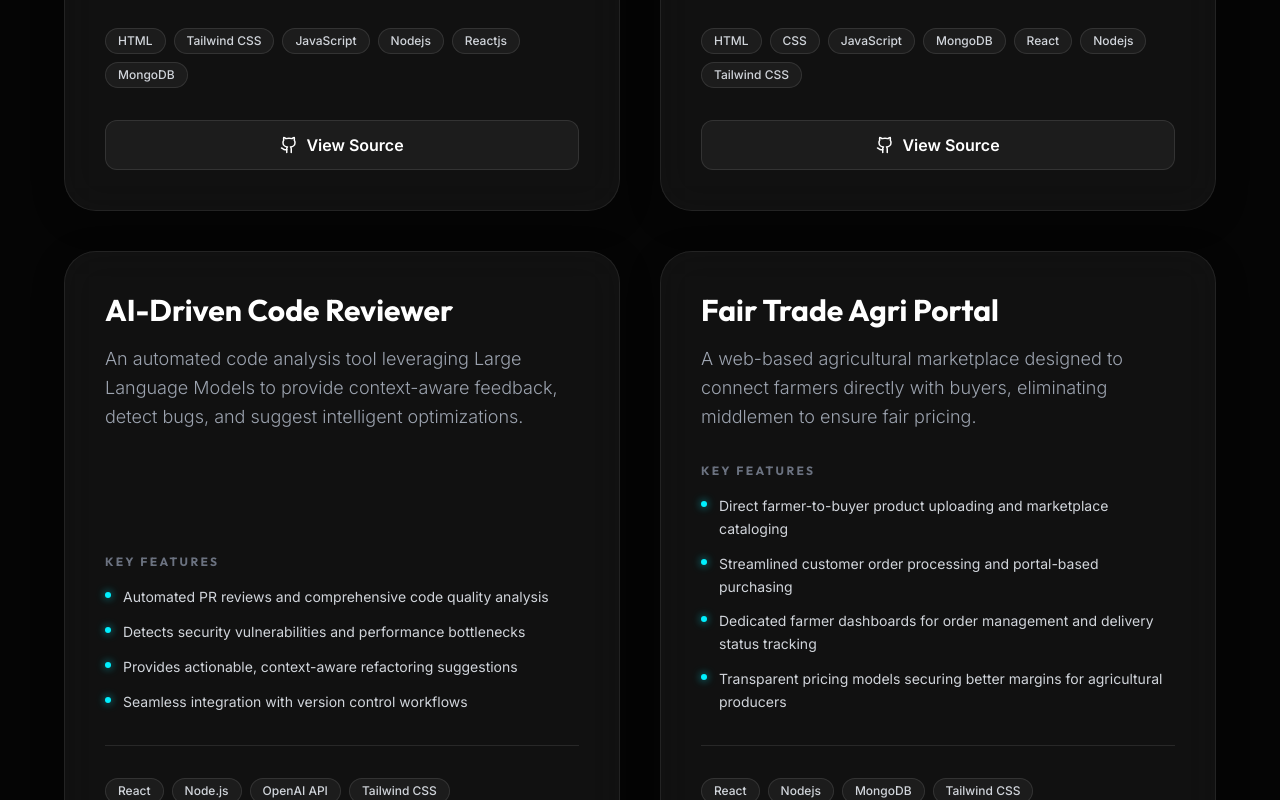
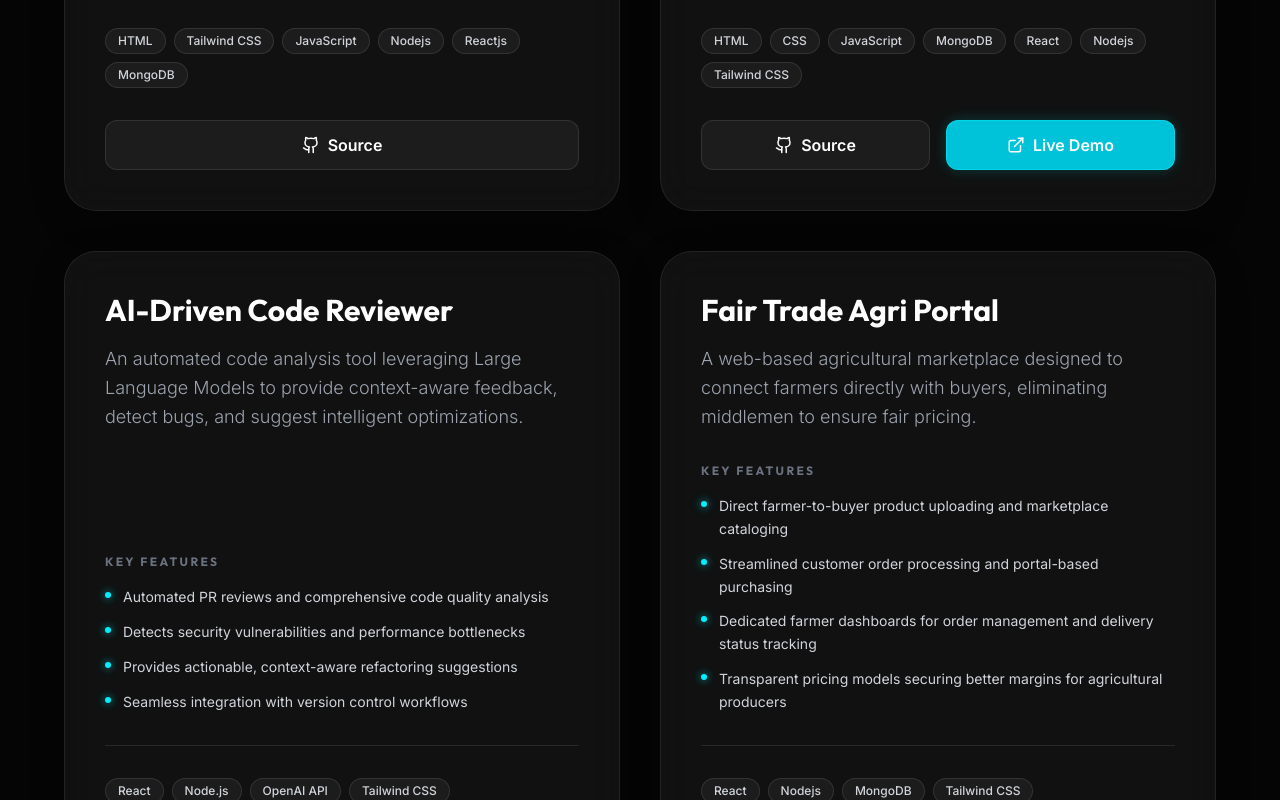
Before and after one commit to gaurav-bedwal/PORTFOLIO-WEBSITE, a React (Vite) app: page / in a window 1280 px wide. Shown: the part 3720-4520 px from the top of the page. Built offline with nearby package versions, Linux system fonts and the light colour scheme.

Commit message:
feat: add live link for car rental project

```diff
--- a/src/components/ui/ProjectCard.jsx
+++ b/src/components/ui/ProjectCard.jsx
@@ -1,8 +1,8 @@
 import React from 'react';
 import { motion } from 'framer-motion';
-import { Github } from 'lucide-react';
+import { Github, ExternalLink } from 'lucide-react';
 
-const ProjectCard = ({ title, description, features, techStack, githubLink, delay = 0 }) => {
+const ProjectCard = ({ title, description, features, techStack, githubLink, liveLink, delay = 0 }) => {
     return (
         <motion.div
             initial={{ opacity: 0, y: 30 }}
@@ -43,17 +43,31 @@ const ProjectCard = ({ title, description, features, techStack, githubLink, dela
                             </span>
                         ))}
                     </div>
-                    <div className="flex">
+                    <div className="flex gap-4">
+                        {githubLink && (
                             <a
                                 href={githubLink}
                                 target="_blank"
                                 rel="noopener noreferrer"
-                            className="group/btn relative inline-flex items-center justify-center px-6 py-3 rounded-xl bg-white/5 hover:bg-white/10 text-white transition-all overflow-hidden border border-white/10 hover:border-brand-500/50 w-full"
+                                className="group/btn relative flex-1 inline-flex items-center justify-center px-4 py-3 rounded-xl bg-white/5 hover:bg-white/10 text-white transition-all overflow-hidden border border-white/10 hover:border-brand-500/50"
                             >
                                 <div className="absolute inset-0 bg-gradient-to-r from-brand-500/20 to-accent-500/20 translate-y-[100%] group-hover/btn:translate-y-0 transition-transform duration-300"></div>
                                 <Github size={18} className="mr-2 relative z-10" />
-                            <span className="font-semibold relative z-10">View Source</span>
+                                <span className="font-semibold relative z-10 text-sm sm:text-base">Source</span>
                             </a>
+                        )}
+                        {liveLink && (
+                            <a
+                                href={liveLink}
+                                target="_blank"
+                                rel="noopener noreferrer"
+                                className="group/btn relative flex-1 inline-flex items-center justify-center px-4 py-3 rounded-xl bg-brand-600 hover:bg-brand-500 text-white transition-all overflow-hidden border border-brand-500/50 hover:border-brand-400 shadow-[0_0_15px_rgba(0,240,255,0.2)]"
+                            >
+                                <div className="absolute inset-0 bg-gradient-to-r from-transparent via-white/20 to-transparent -translate-x-[200%] group-hover/btn:translate-x-[200%] transition-transform duration-700 pointer-events-none"></div>
+                                <ExternalLink size={18} className="mr-2 relative z-10" />
+                                <span className="font-semibold relative z-10 text-sm sm:text-base">Live Demo</span>
+                            </a>
+                        )}
                     </div>
                 </div>
             </div>
--- a/src/pages/Projects.jsx
+++ b/src/pages/Projects.jsx
@@ -26,7 +26,8 @@ const Projects = () => {
                 "Optimized search logic reducing selection time by 40%"
             ],
             techStack: ["HTML", "CSS", "JavaScript", "MongoDB", "React", "Nodejs", "Tailwind CSS"],
-            githubLink: "https://github.com/gaurav-bedwal/CAR-RENTAL-"
+            githubLink: "https://github.com/gaurav-bedwal/CAR-RENTAL-",
+            liveLink: "https://car-rental-jade-omega.vercel.app"
         },
         {
             title: "AI-Driven Code Reviewer",
```
Lines whose indentation alone changed are shown as unchanged.
